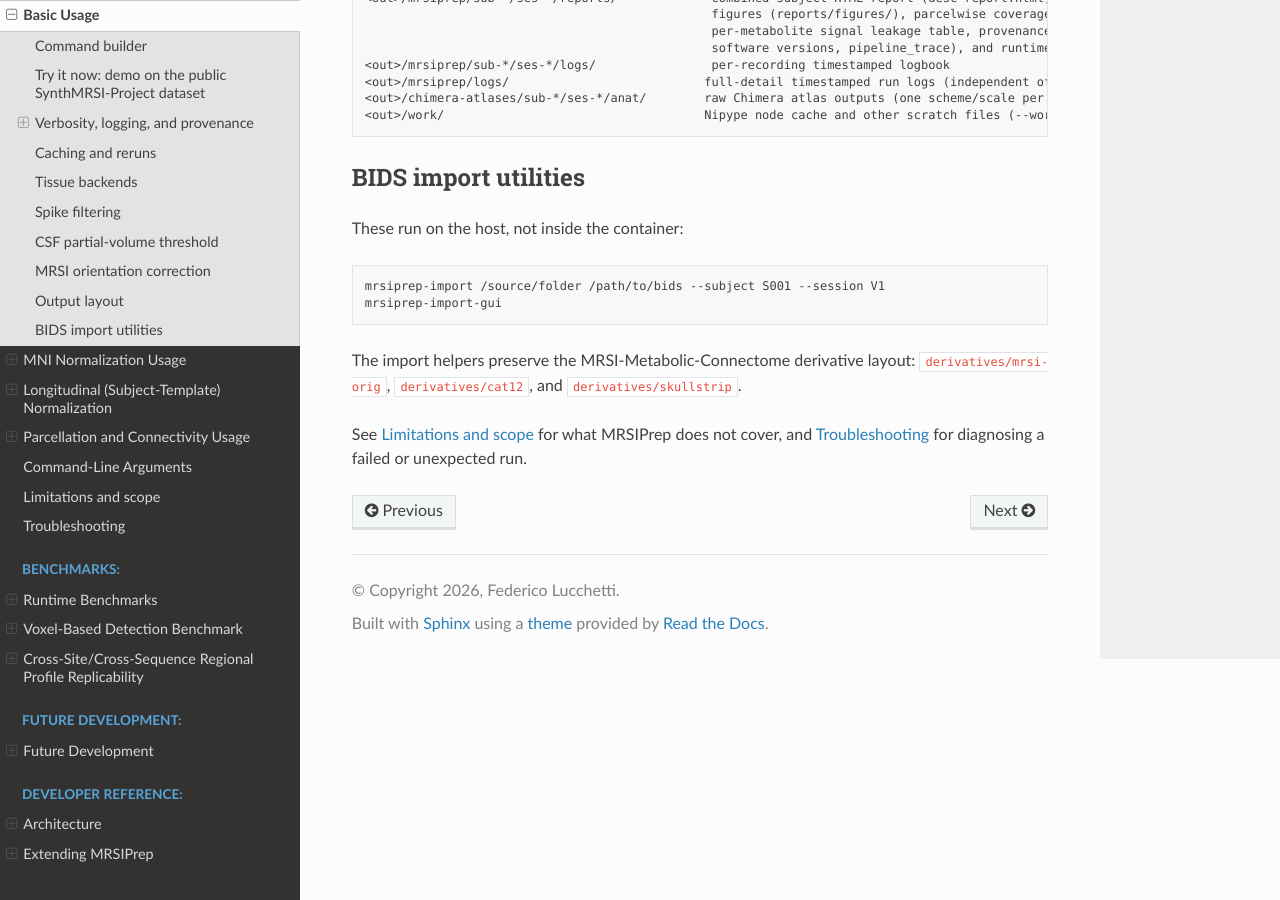
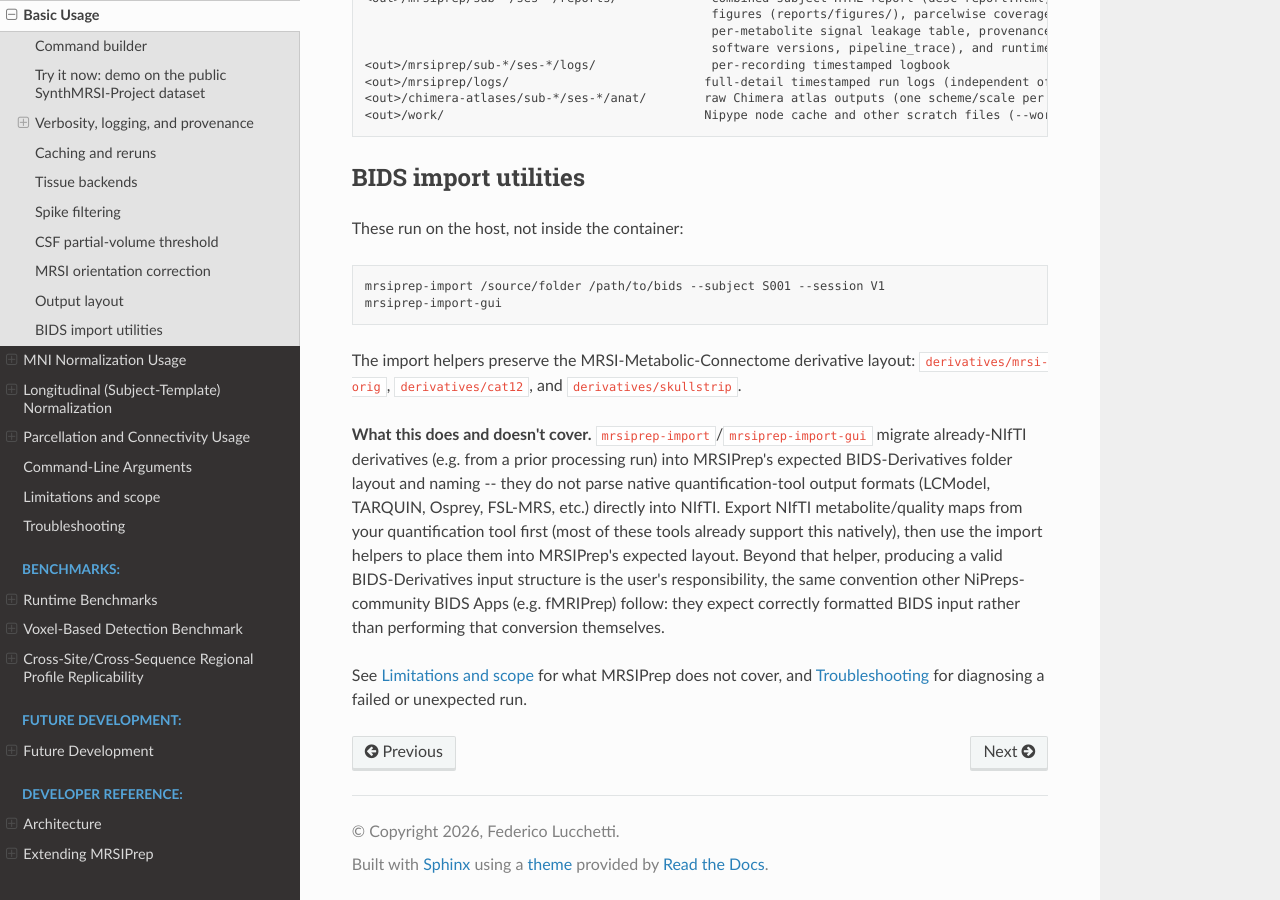
Before and after one commit to MRSI-Psychosis-UP/MRSIPrep, a Sphinx documentation site: the page built from docs/usage_basic.md, in a window 1280 px wide and 900 px high, scrolled down 6786 px. Built offline with Sphinx 7.4.7 and the Read the Docs theme 3.1.0, drawn with Linux system fonts in a browser that asks for light colours; pages that are not in the unit, such as notebooks, are missing from menus.

Commit message:
Document the BIDS import helpers' boundary: NIfTI-to-layout only, not quantification-tool parsing
Clarifies that mrsiprep-import/-gui migrate already-NIfTI derivatives into
MRSIPrep's expected layout, but don't parse native LCModel/TARQUIN/Osprey/
FSL-MRS output; beyond that, producing valid BIDS-Derivatives input is the
user's responsibility, matching other NiPreps BIDS Apps (e.g. fMRIPrep).
Backs the R2.6 response in the manuscript's response-to-reviewers.

```diff
--- a/docs/usage_basic.md
+++ b/docs/usage_basic.md
@@ -372,6 +372,18 @@ mrsiprep-import-gui
 The import helpers preserve the MRSI-Metabolic-Connectome derivative layout:
 `derivatives/mrsi-orig`, `derivatives/cat12`, and `derivatives/skullstrip`.
 
+**What this does and doesn't cover.** `mrsiprep-import`/`mrsiprep-import-gui`
+migrate already-NIfTI derivatives (e.g. from a prior processing run) into
+MRSIPrep's expected BIDS-Derivatives folder layout and naming -- they do not
+parse native quantification-tool output formats (LCModel, TARQUIN, Osprey,
+FSL-MRS, etc.) directly into NIfTI. Export NIfTI metabolite/quality maps
+from your quantification tool first (most of these tools already support
+this natively), then use the import helpers to place them into MRSIPrep's
+expected layout. Beyond that helper, producing a valid BIDS-Derivatives
+input structure is the user's responsibility, the same convention other
+NiPreps-community BIDS Apps (e.g. fMRIPrep) follow: they expect correctly
+formatted BIDS input rather than performing that conversion themselves.
+
 See [Limitations and scope](limitations.md) for what MRSIPrep does not
 cover, and [Troubleshooting](troubleshooting.md) for diagnosing a failed or
 unexpected run.
```
